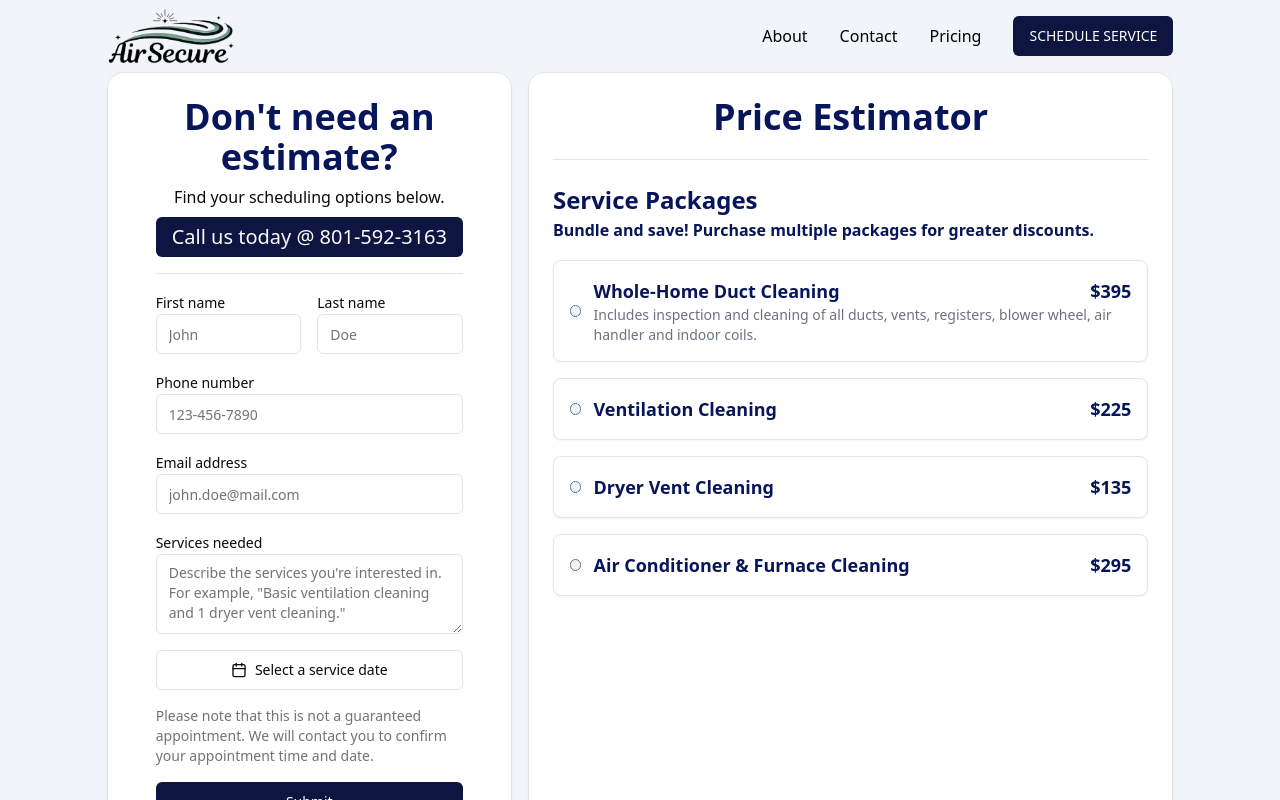
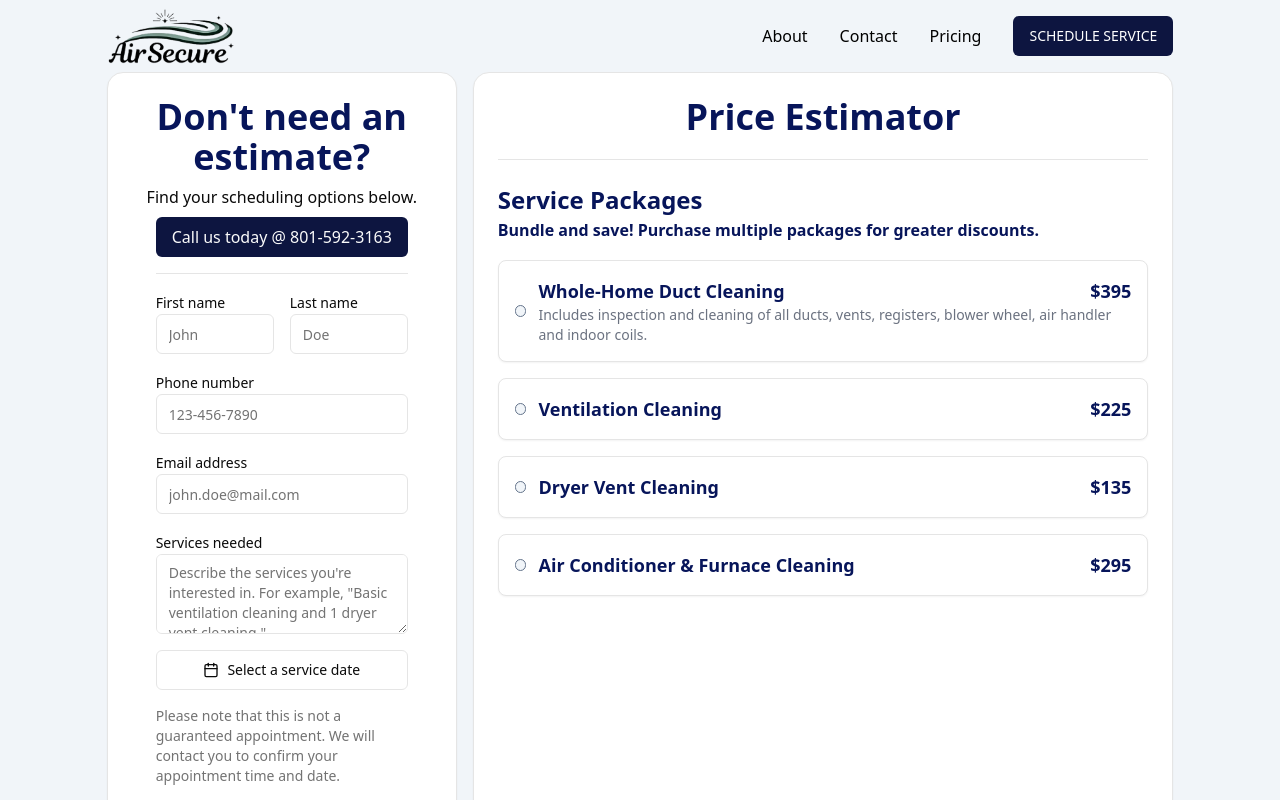
Before and after one commit to taylorfinelli/airsecure-frontend, a React (Vite) app in the folder airsecure-frontend/: page /estimate in a window 1280 px wide. Shown: the top 800 px of the page. Built offline with nearby package versions, Linux system fonts and the light colour scheme.

Commit message:
remove console.logs and add date to form

```diff
--- a/airsecure-frontend/src/pages/home/before-and-after/index.tsx
+++ b/airsecure-frontend/src/pages/home/before-and-after/index.tsx
@@ -24,8 +24,6 @@ export default function BeforeAndAfter() {
       setCurrent(api.selectedScrollSnap());
     });
   }, [api]);
-
-  console.log(current);
 
   return (
     <div className="w-full flex justify-center">
--- a/airsecure-frontend/src/pages/schedule-and-estimate/components/schedule-card.tsx
+++ b/airsecure-frontend/src/pages/schedule-and-estimate/components/schedule-card.tsx
@@ -19,8 +19,9 @@ import { CalendarIcon, LoaderCircle } from "lucide-react";
 import { z, ZodType } from "zod";
 import { zodResolver } from "@hookform/resolvers/zod";
 import { useForm, Controller } from "react-hook-form";
-import { useEffect } from "react";
+import { useEffect, useState } from "react";
 import Header from "@/components/text/header";
+import { format } from "date-fns";
 
 interface ScheduleForm {
   firstName: string;
@@ -37,10 +38,15 @@ const scheduleFormSchema: ZodType<ScheduleForm> = z.object({
   phoneNumber: z.string().min(1, "Phone number is required"),
   email: z.string().email("Invalid email address"),
   servicesNeeded: z.string().min(1, "Services needed is required"),
-  serviceDate: z.date(),
+  serviceDate: z.date({
+    required_error: "Please select a service date",
+  }).min(new Date(), { message: "Service date must be in the future" }),
 });
 
 export default function ScheduleCard() {
+  const [date, setDate] = useState<Date | undefined>();
+  const [open, setOpen] = useState(false);
+
   const {
     register,
     handleSubmit,
@@ -56,9 +62,15 @@ export default function ScheduleCard() {
       phoneNumber: "",
       email: "",
       servicesNeeded: "",
-      serviceDate: new Date(),
+      serviceDate: undefined,
     },
   });
+
+  useEffect(() => {
+    if (date) {
+      setValue("serviceDate", date);
+    }
+  }, [date, setValue]);
 
   const formatPhoneNumber = (value: string) => {
     // Remove non-numeric characters
@@ -80,11 +92,18 @@ export default function ScheduleCard() {
 
   useEffect(() => {
     // Automatically format the phone number when it changes (paste or select)
-    console.log(phoneNumber);
     if (phoneNumber) {
       setValue("phoneNumber", formatPhoneNumber(phoneNumber));
     }
   }, [phoneNumber, setValue]); // When the phone number changes
+
+  const submitForm = (data: ScheduleForm) => {
+    const formattedData = {
+      ...data,
+      serviceDate: format(data.serviceDate, "MM-dd-yyyy"),
+    };
+    console.log(formattedData);
+  };
 
   return (
     <Card className="md:w-[30rem] rounded-2xl">
@@ -92,13 +111,13 @@ export default function ScheduleCard() {
         <Header text="Don't need an estimate?" variant="dark" center={true} />
         <p>Find your scheduling options below.</p>
         <CardContent className="flex flex-col gap-y-4 items-center">
-          <Button className="text-xl w-full">
+          <Button className="text-md w-full">
             Call us today @ 801-592-3163
           </Button>
           <Separator />
           <form
             className="flex flex-col items-center gap-y-4"
-            onSubmit={handleSubmit((data) => console.log(data))}
+            onSubmit={handleSubmit(submitForm)}
           >
             <div className="flex flex-row gap-x-4">
               <div>
@@ -174,21 +193,32 @@ export default function ScheduleCard() {
                 </Label>
               )}
             </div>
-            <Popover>
+            <div className="w-full">
+              <Popover open={open} onOpenChange={setOpen}>
                 <PopoverTrigger asChild className="w-full">
                   <Button variant="outline">
                     <CalendarIcon className="mr-2 h-4 w-4" />
-                  {<span>Select a service date</span>}
+                    {date ? format(date, "PPP") : <span>Select a service date</span>}
                   </Button>
                 </PopoverTrigger>
                 <PopoverContent className="w-auto p-0">
                   <Calendar
                     mode="single"
+                    selected={date}
+                    onSelect={(selectedDate) => {
+                      setDate(selectedDate);
+                      setOpen(false);
+                    }}
                     initialFocus
-                  {...register("serviceDate")}
                   />
                 </PopoverContent>
               </Popover>
+              {errors.serviceDate && (
+                <Label className="text-red-500">
+                  {errors.serviceDate.message}
+                </Label>
+                )}
+            </div>
             <CardDescription>
               Please note that this is not a guaranteed appointment. We will
               contact you to confirm your appointment time and date.
--- a/airsecure-frontend/src/pages/schedule-and-estimate/index.tsx
+++ b/airsecure-frontend/src/pages/schedule-and-estimate/index.tsx
@@ -33,8 +33,6 @@ export default function ScheduleAndEstimate() {
       servicePrice: 295,
     },
   ];
-
-  console.log(selectedItems);
 
   return (
     <div className="w-full flex justify-center mb-40">
```
Lines whose indentation alone changed are shown as unchanged.
